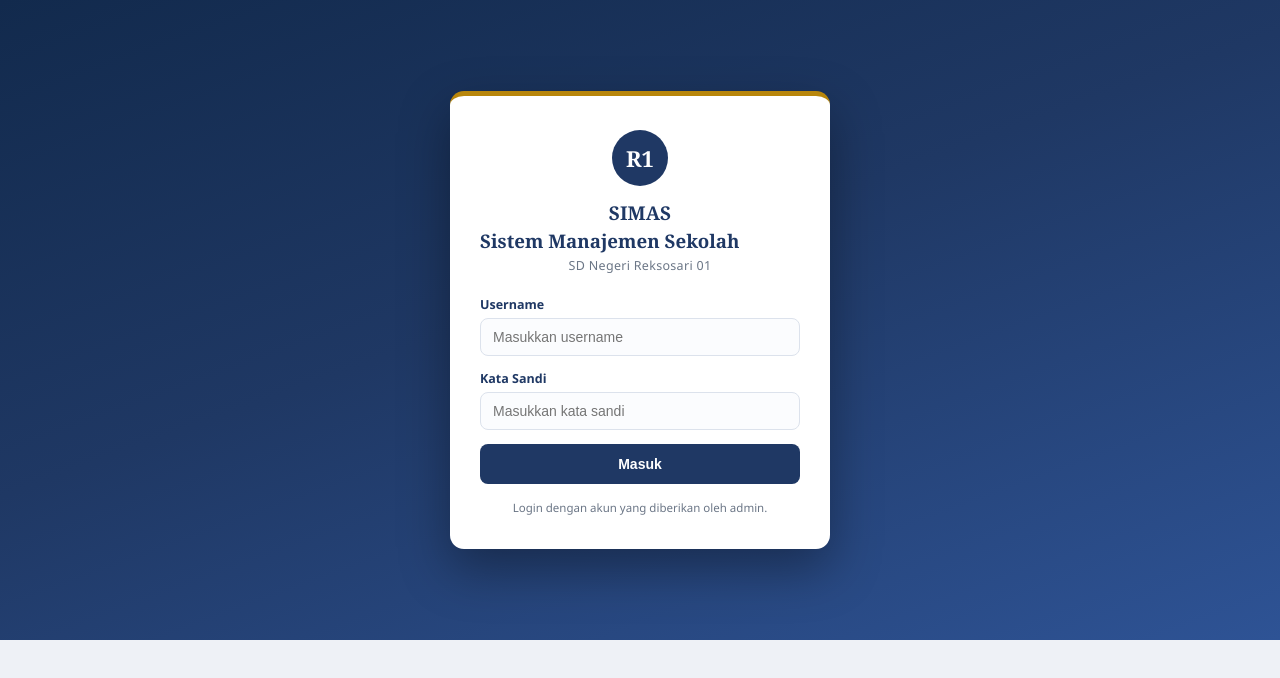
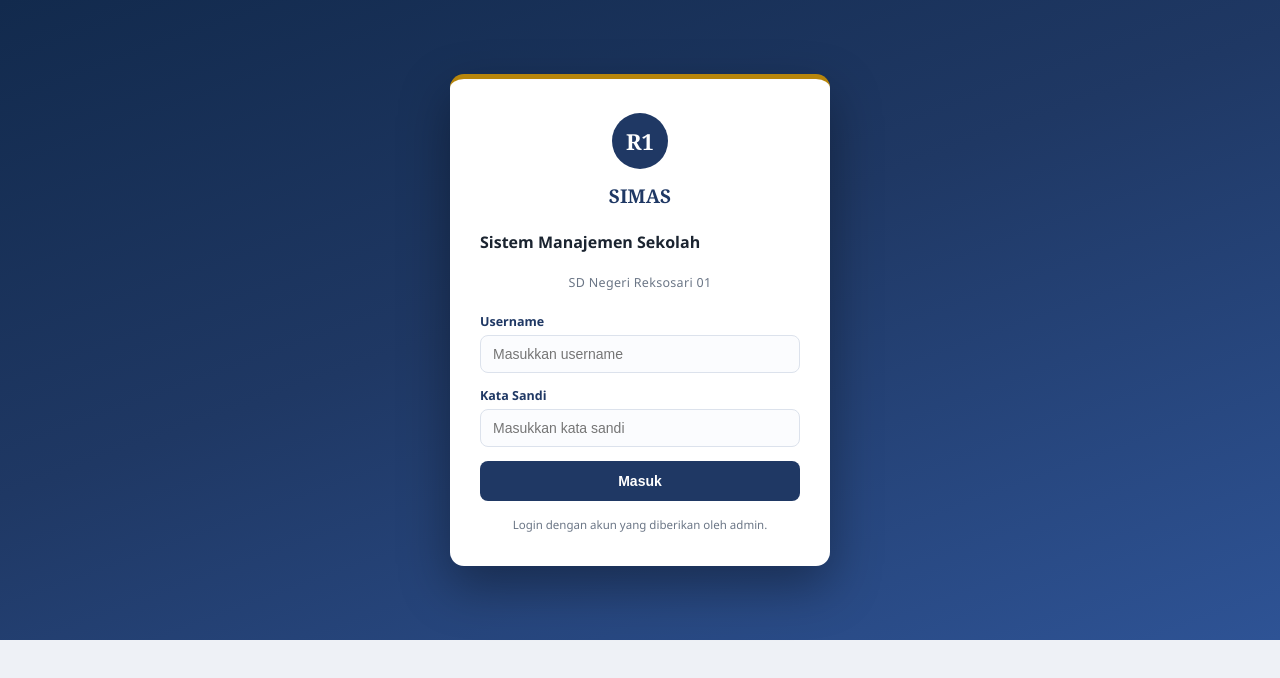
Before and after one commit to ekayudha7014-tech/absenku, a website: page index.html in a window 1280 px wide. Drawn offline with nearby package versions, Linux system fonts and the light colour scheme.

Commit message:
Change header from h3 to h4 in login section

```diff
--- a/index.html
+++ b/index.html
@@ -304,7 +304,7 @@
         <div class="login-card">
           <div class="login-badge">R1</div>
           <h1>SIMAS</h1>
-          <h3>Sistem Manajemen Sekolah</h3>
+          <h4>Sistem Manajemen Sekolah</h4>
           <div class="login-sub">${SCHOOL}</div>
           ${err ? `<div class="err-msg">${esc(err)}</div>` : ""}
           <div class="field"><label>Username</label><input id="login-user" placeholder="Masukkan username" autocomplete="username"/></div>
```
